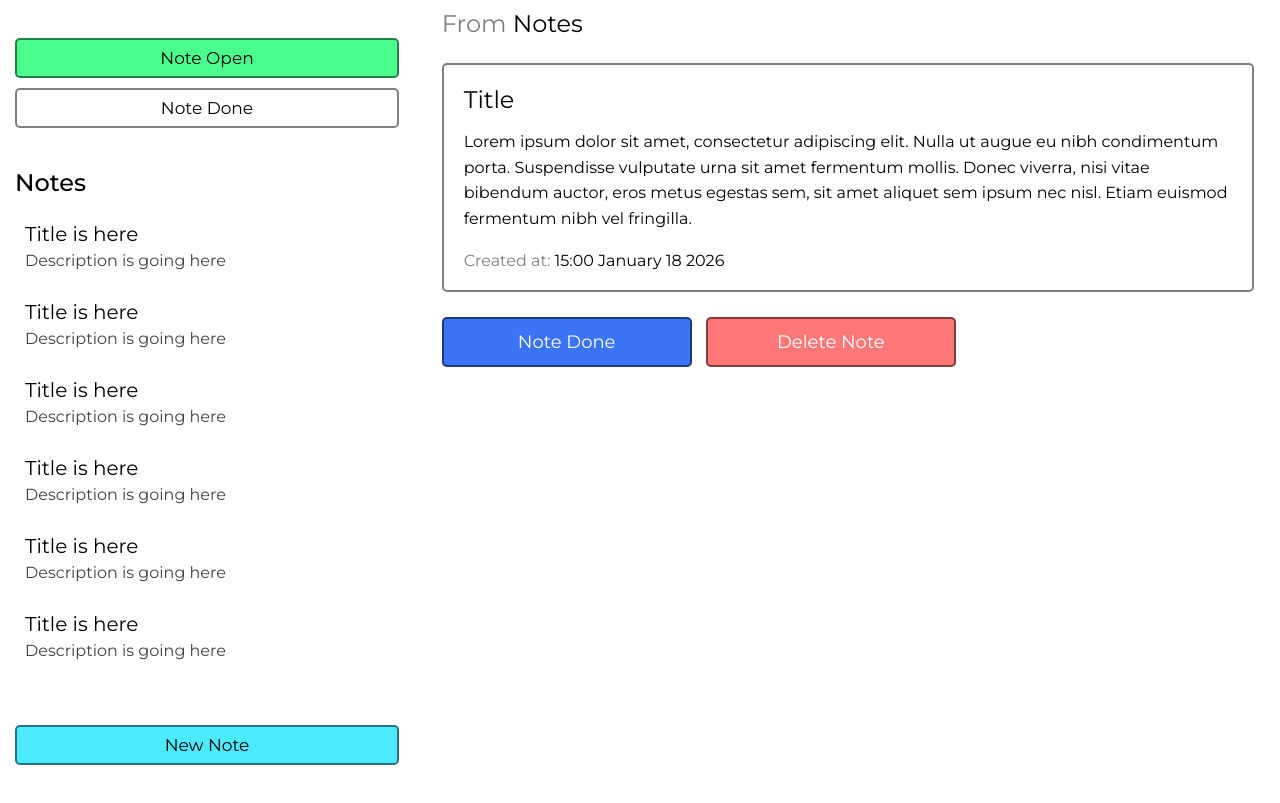
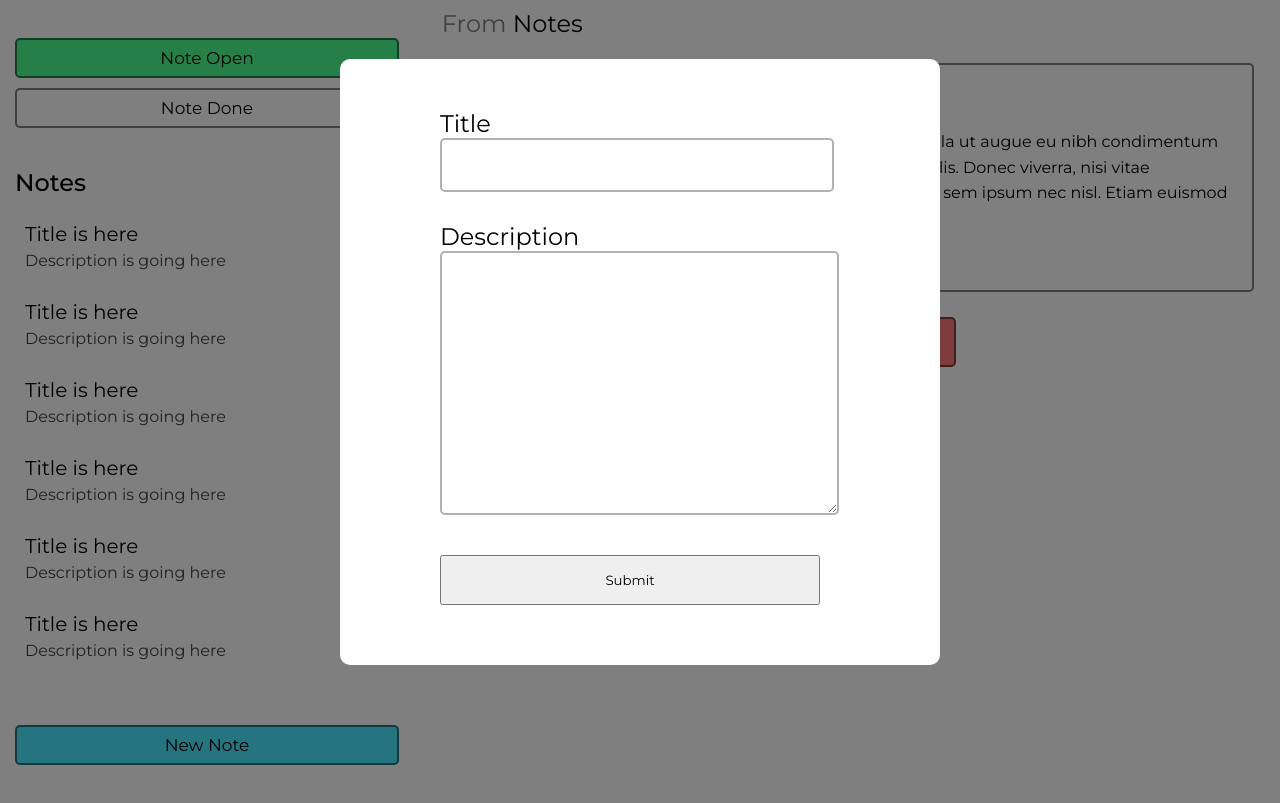
Before and after one commit to yoga1234/maranotes-2, a website built with webpack: page src/template.html in a window 1280 px wide. Shown: the part 91-894 px from the top of the page. Built offline with nearby package versions, Linux system fonts and the light colour scheme; a web font is replaced by a local one.

Commit message:
creating modal ui for new note

```diff
--- a/src/index.js
+++ b/src/index.js
@@ -36,6 +36,9 @@ rightSideModule.forEach((module) => {
   rightSide.insertAdjacentHTML("beforeend", module());
 });
 
+// modal section
+import { modalForm } from "./module/modalForm/modalForm.js";
+
 // behaviour
 behaviourNoteButtonContainer();
 behaviourNoteList();
--- /dev/null
+++ b/src/module/modalForm/modalForm.css
@@ -0,0 +1,53 @@
+#modalForm {
+  background-color: rgba(0, 0, 0, 0.5);
+  height: 100%;
+  padding-top: 150px;
+  width: 100%;
+  /* modal behaviour */
+  /* display: none; */
+  position: fixed;
+  z-index: 1;
+  top: 0;
+  left: 0;
+}
+.modal-container {
+  border-radius: 10px;
+  margin-left: auto;
+  margin-right: auto;
+  width: 600px;
+  background-color: #ffffff;
+  -webkit-box-sizing: border-box; /* Safari/Chrome, other WebKit */
+  -moz-box-sizing: border-box; /* Firefox, other Gecko */
+  box-sizing: border-box; /* Opera/IE 8+ */
+}
+.modal-container form {
+  display: grid;
+  grid-auto-flow: row;
+  padding-left: 100px;
+  padding-top: 20px;
+  padding-bottom: 60px;
+  overflow: hidden;
+}
+.modal-container form label {
+  font-size: 24px;
+  margin-top: 30px;
+}
+.modal-container form input {
+  border: 2px solid rgba(0, 0, 0, 0.3);
+  border-radius: 5px;
+  height: 50px;
+  padding: 0px 0px 0px 15px;
+  width: 75%;
+}
+.modal-container form textarea {
+  border: 2px solid rgba(0, 0, 0, 0.3);
+  border-radius: 5px;
+  height: 240px;
+  padding: 10px;
+  width: 75%;
+}
+#submitNewNote {
+  margin-top: 40px;
+  width: 76%;
+  height: 50px;
+}
--- /dev/null
+++ b/src/module/modalForm/modalForm.js
@@ -0,0 +1,5 @@
+export function modalForm() {
+  return `
+    <div></div>
+  `;
+}
--- a/src/styles/container.css
+++ b/src/styles/container.css
@@ -1,3 +1,4 @@
 @import "./leftSide.css";
 @import "./main.css";
 @import "./rightSide.css";
+@import "../module/modalForm/modalForm.css";
--- a/src/template.html
+++ b/src/template.html
@@ -11,5 +11,18 @@
       <div id="left-side"></div>
       <div id="right-side"></div>
     </div>
+    <!-- modal form start -->
+    <div id="modalForm">
+      <div class="modal-container">
+        <form action="#">
+          <label for="noteTitle">Title</label>
+          <input type="text" id="noteTitle" name="NoteTitle" />
+          <label for="noteDescription">Description</label>
+          <textarea id="noteDescription" name="noteDescription"></textarea>
+          <button id="submitNewNote">Submit</button>
+        </form>
+      </div>
+    </div>
+    <!-- modal form end -->
   </body>
 </html>
```
